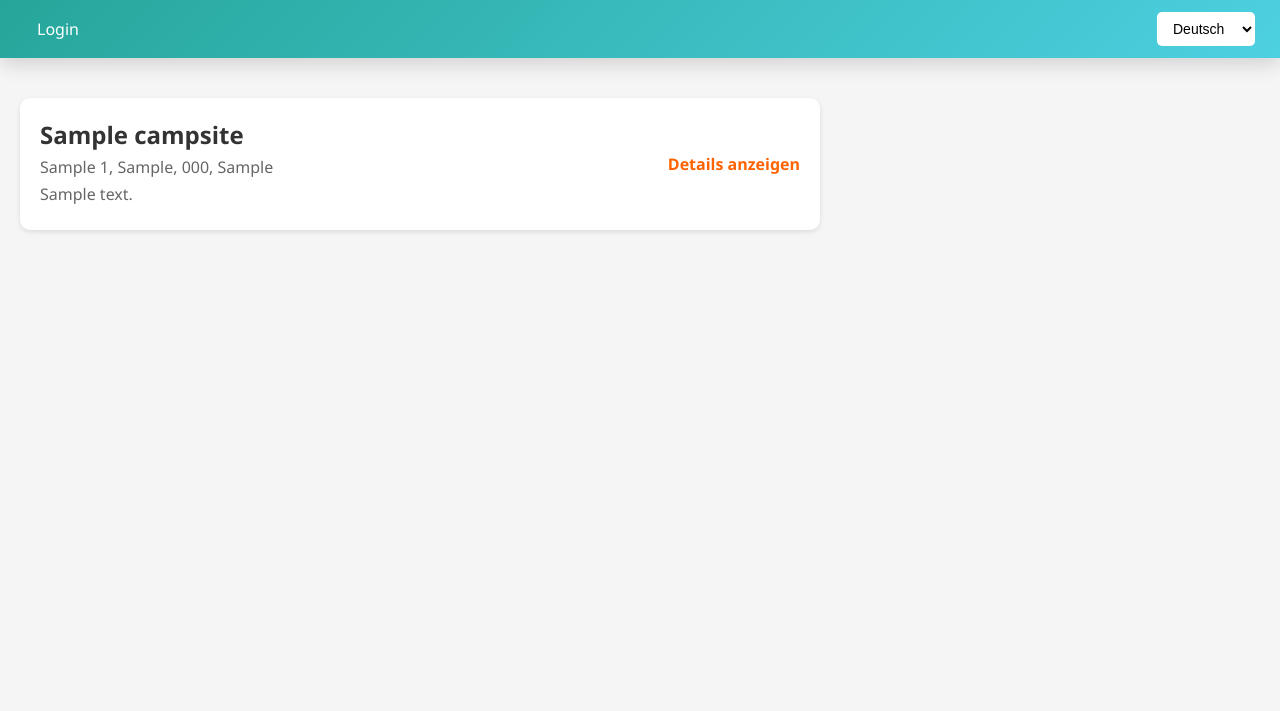
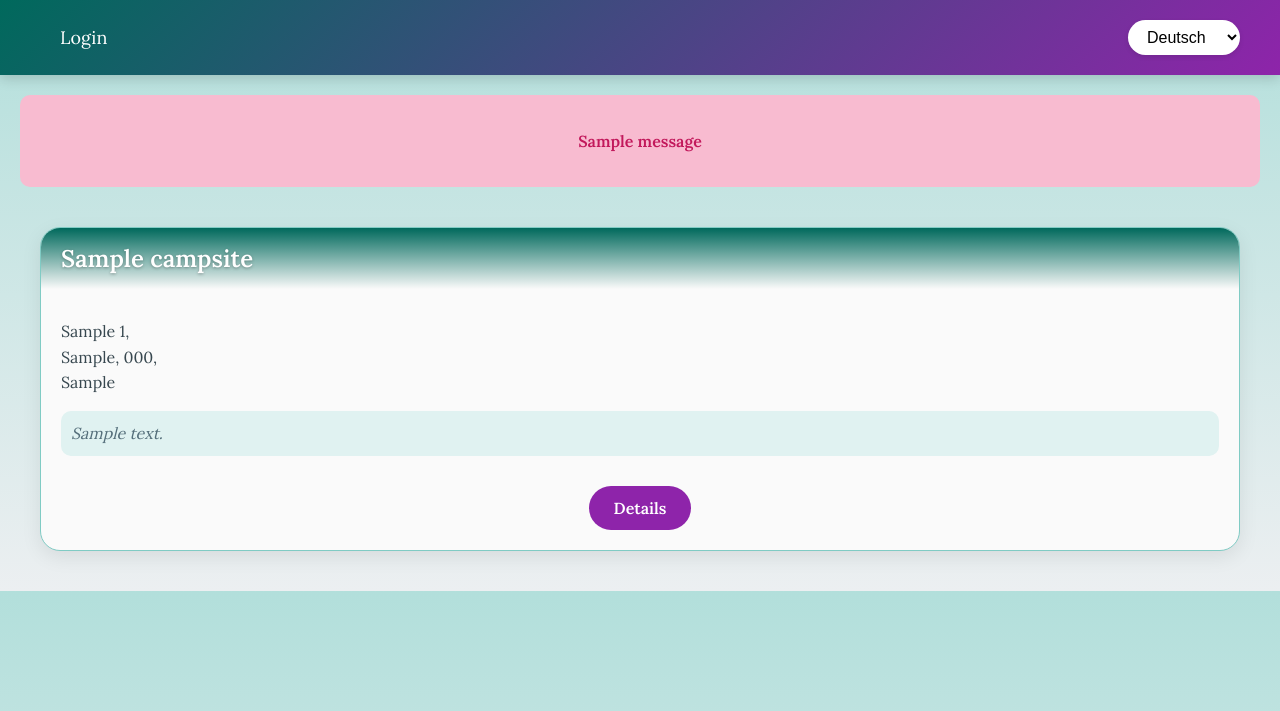
Before and after one commit to ChristopherGartner/master_thesis, a Python web app: template templates/index.html in a window 1280 px wide. Shown: the top 711 px of the page. Run offline with Jinja, Linux system fonts and the light colour scheme; the template is opened without the code that fills it: most values are stand-ins (such as "Sample title", 1, 10 or a date in 2020); one stand-in notice (Sample message) is shown.

Commit message:
Implemented camping site detail view and redesigned the campsite overview (index.html)

```diff
--- a/backend/campsite/Campsite.py
+++ b/backend/campsite/Campsite.py
@@ -57,7 +57,8 @@ class Campsite:
         dataObject = {
             "id": self.getId(),
             "name": self.getName(),
-            "address": self.getAddress()
+            "address": self.getAddress(),
+            "description": self.getDescription()
         }
 
         return dataObject
--- a/templates/index.html
+++ b/templates/index.html
@@ -3,107 +3,133 @@
 <head>
     <meta charset="UTF-8">
     <meta name="viewport" content="width=device-width, initial-scale=1.0">
-    <title>Campsites</title>
+    <title>Campsites - Natur erleben</title>
     <style>
         body {
-            font-family: 'Segoe UI', Arial, sans-serif;
-            background-color: #f5f5f5;
+            font-family: 'Lora', serif;
+            background: linear-gradient(to bottom, #b2dfdb, #eceff1);
             margin: 0;
             padding: 0;
+            color: #263238;
         }
-        /* Moderne Türkise Leiste */
-        .top-bar {
-            background: linear-gradient(135deg, #26a69a, #4dd0e1); /* Türkiser Gradient */
-            padding: 12px 25px; /* Etwas schlanker und breiter */
+        /* Header */
+        .header {
+            background: linear-gradient(135deg, #00695c, #8e24aa);
+            padding: 20px 40px;
             display: flex;
             justify-content: space-between;
             align-items: center;
-            box-shadow: 0 4px 15px rgba(0, 0, 0, 0.1);
+            box-shadow: 0 4px 12px rgba(0, 0, 0, 0.15);
             position: sticky;
             top: 0;
             z-index: 1000;
-            transition: all 0.3s ease;
         }
-        .top-bar:hover {
-            box-shadow: 0 6px 20px rgba(0, 0, 0, 0.15); /* Hover-Effekt */
-        }
-        .top-bar a {
+        .header a {
             color: #fff;
             text-decoration: none;
+            font-size: 18px;
             font-weight: 500;
-            font-size: 16px;
-            padding: 8px 12px;
-            border-radius: 5px;
-            transition: background-color 0.2s ease;
+            padding: 10px 20px;
+            border-radius: 30px;
+            transition: background 0.3s ease;
         }
-        .top-bar a:hover {
-            background-color: rgba(255, 255, 255, 0.1); /* Subtiler Hover-Effekt */
+        .header a:hover {
+            background: rgba(255, 255, 255, 0.15);
         }
         .language-select {
-            background-color: #fff;
+            background: #fff;
             border: none;
-            padding: 8px 12px;
-            border-radius: 5px;
-            font-size: 14px;
+            padding: 8px 15px;
+            border-radius: 20px;
+            font-size: 16px;
             cursor: pointer;
-            transition: all 0.2s ease;
+            box-shadow: 0 2px 5px rgba(0, 0, 0, 0.1);
         }
         .language-select:hover {
-            background-color: #f0f0f0; /* Leichter Hover-Effekt */
-        }
-        .language-select:focus {
-            outline: none;
-            box-shadow: 0 0 5px rgba(255, 255, 255, 0.5); /* Fokus-Effekt */
+            background: #f0f0f0;
         }
         /* Campsite-Liste */
-        .campsite-list {
-            max-width: 800px;
-            margin: 40px 20px; /* Mehr Abstand oben (40px statt 20px) */
+        .campsite-container {
+            max-width: 1200px;
+            margin: 40px auto;
+            padding: 0 20px;
+            display: grid;
+            grid-template-columns: repeat(auto-fit, minmax(320px, 1fr));
+            gap: 30px;
         }
-        .campsite-item {
-            background-color: #fff;
-            border-radius: 10px;
-            box-shadow: 0 2px 5px rgba(0, 0, 0, 0.1);
-            padding: 20px;
-            margin-bottom: 20px;
-            display: flex;
-            align-items: center;
-            transition: transform 0.2s;
+        .campsite-card {
+            background: #fafafa;
+            border-radius: 20px;
+            box-shadow: 0 6px 20px rgba(0, 0, 0, 0.08);
+            overflow: hidden;
+            transition: transform 0.3s ease, box-shadow 0.3s ease;
+            border: 1px solid #80cbc4;
         }
-        .campsite-item:hover {
-            transform: translateY(-5px);
-            box-shadow: 0 4px 10px rgba(0, 0, 0, 0.15);
+        .campsite-card:hover {
+            transform: scale(1.03);
+            box-shadow: 0 10px 30px rgba(0, 0, 0, 0.12);
+        }
+        .campsite-header {
+            background: linear-gradient(to bottom, #00695c, transparent);
+            padding: 15px 20px;
+            color: #fff;
+        }
+        .campsite-header h2 {
+            margin: 0;
+            font-size: 24px;
+            font-weight: 600;
+            text-shadow: 0 1px 3px rgba(0, 0, 0, 0.3);
         }
         .campsite-info {
-            flex-grow: 1;
-        }
-        .campsite-info h2 {
-            margin: 0;
-            font-size: 24px;
-            color: #333;
+            padding: 20px;
         }
         .campsite-info p {
-            margin: 5px 0;
-            color: #666;
+            margin: 10px 0;
             font-size: 16px;
+            color: #37474f;
+            line-height: 1.6;
+        }
+        .campsite-info .description {
+            color: #546e7a;
+            font-style: italic;
+            background: #e0f2f1;
+            padding: 10px;
+            border-radius: 10px;
+            margin-top: 15px;
         }
         .campsite-actions {
-            margin-left: 20px;
+            padding: 0 20px 20px;
+            text-align: center;
         }
         .campsite-actions a {
+            display: inline-block;
+            padding: 12px 25px;
+            background: #8e24aa;
+            color: #fff;
             text-decoration: none;
-            color: #ff6200;
-            font-weight: bold;
-            font-size: 16px;
+            font-weight: 600;
+            border-radius: 30px;
+            transition: background 0.3s ease;
         }
         .campsite-actions a:hover {
-            text-decoration: underline;
+            background: #6a1b9a;
+        }
+        /* Flash-Nachrichten */
+        .flash-messages {
+            text-align: center;
+            padding: 20px;
+            color: #c2185b;
+            font-weight: 600;
+            background: #f8bbd0;
+            margin: 20px auto;
+            max-width: 1200px;
+            border-radius: 10px;
         }
     </style>
+    <link href="https://fonts.googleapis.com/css2?family=Lora:wght@400;600&display=swap" rel="stylesheet">
 </head>
 <body>
-    <!-- Moderne Türkise Leiste -->
-    <div class="top-bar">
+    <div class="header">
         <div>
             <a href="{{ url_for('login') }}">Login</a>
         </div>
@@ -116,30 +142,46 @@
         </div>
     </div>
 
-    <!-- Campsite-Liste -->
-    <div class="campsite-list">
+    {% with messages = get_flashed_messages() %}
+        {% if messages %}
+            <div class="flash-messages">
+                {% for message in messages %}
+                    <p>{{ message }}</p>
+                {% endfor %}
+            </div>
+        {% endif %}
+    {% endwith %}
+
+    <div class="campsite-container">
         {% if allCampsites %}
             {% for campsite in allCampsites %}
-            <div class="campsite-item">
+                <div class="campsite-card">
+                    <div class="campsite-header">
+                        <h2>{{ campsite.name }}</h2>
+                    </div>
                     <div class="campsite-info">
-                    <h2>{{ campsite.name }}</h2>
-                    <p>{{ campsite.address.getStreet() }} {{ campsite.address.getHouseNumber() }},
-                       {{ campsite.address.getCity() }}, {{ campsite.address.getPostCode() }},
-                       {{ campsite.address.getCountry() }}</p>
+                        <p>{{ campsite.address.getStreet() }} {{ campsite.address.getHouseNumber() }},<br>
+                           {{ campsite.address.getCity()}}, {{ campsite.address.getPostCode() }},<br>
+                           {{ campsite.address.getCountry() }}
+                        </p>
+                        <p class="description">
                             {% if campsite.description %}
-                        <p>{{ campsite.description }}</p>
+                                {{ campsite.description }}
                             {% else %}
-                        <p>Keine Beschreibung verfügbar.</p>
+                                No description existent
                             {% endif %}
+                        </>
                     </div>
                     <div class="campsite-actions">
-                    <a href="#">Details anzeigen</a>
+                        <a href="{{ url_for('campsite_detail', campsite_id=campsite['id']) }}">Details</a>
                     </div>
                 </div>
             {% endfor %}
         {% else %}
-            <p>Keine Campsites verfügbar.</p>
+            <p style="text-align: center; color: #546e7a;">No campsites existent</p>
         {% endif %}
     </div>
+    <!-- Script bleibt unverändert -->
+    <script>...</script>
 </body>
 </html>
```
Also changed, not shown: main.py (+17 -2 lines), templates/campsite_detail.html (added, +144 -0 lines), templates/index_user.html (deleted, +0 -145 lines), 1 other file. Lines whose indentation alone changed are shown as unchanged.
